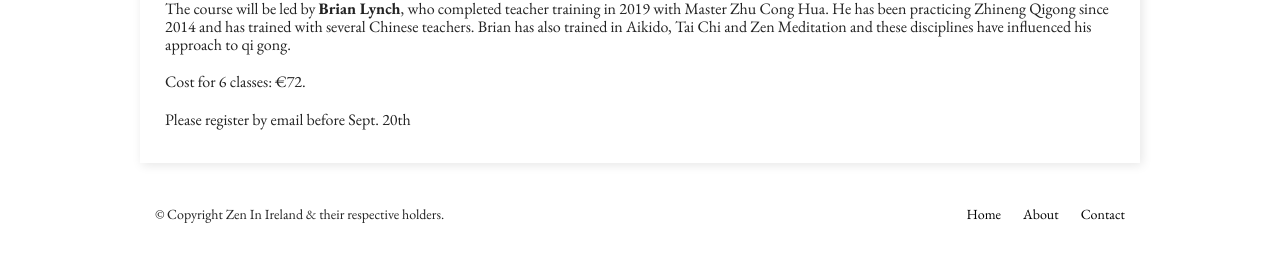
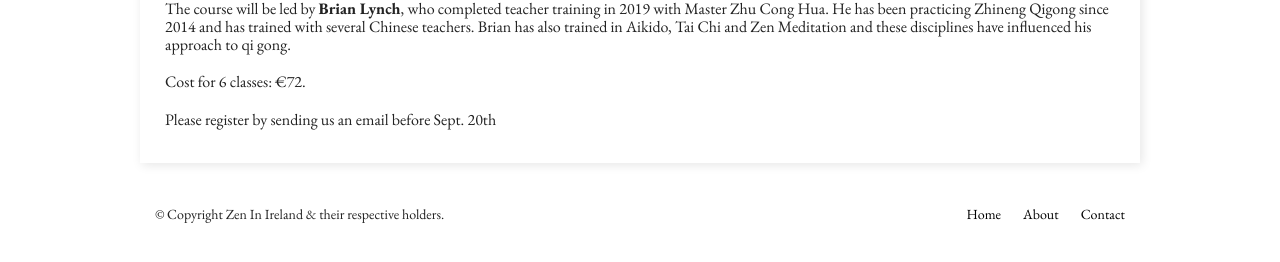
Before and after one commit to zen-ireland/zenireland.github.io, a Jekyll site: the page built from _posts/2026-08-30-zhineng-qigong-at-earthsky-zen-dublin-dojo.md, in a window 1280 px wide. Shown: the part 462-724 px from the top of the page. Built offline with Jekyll 4.4.1, drawn with Linux system fonts in a browser that asks for light colours.

Commit message:
TinaCMS content update

```diff
--- a/_posts/2026-08-30-zhineng-qigong-at-earthsky-zen-dublin-dojo.md
+++ b/_posts/2026-08-30-zhineng-qigong-at-earthsky-zen-dublin-dojo.md
@@ -15,4 +15,4 @@ The course will be led by **Brian Lynch**, who completed teacher training in 201
 
 Cost for 6 classes: €72.
 
-Please register by email before Sept. 20th
+Please register by sending us an email before Sept. 20th
```
